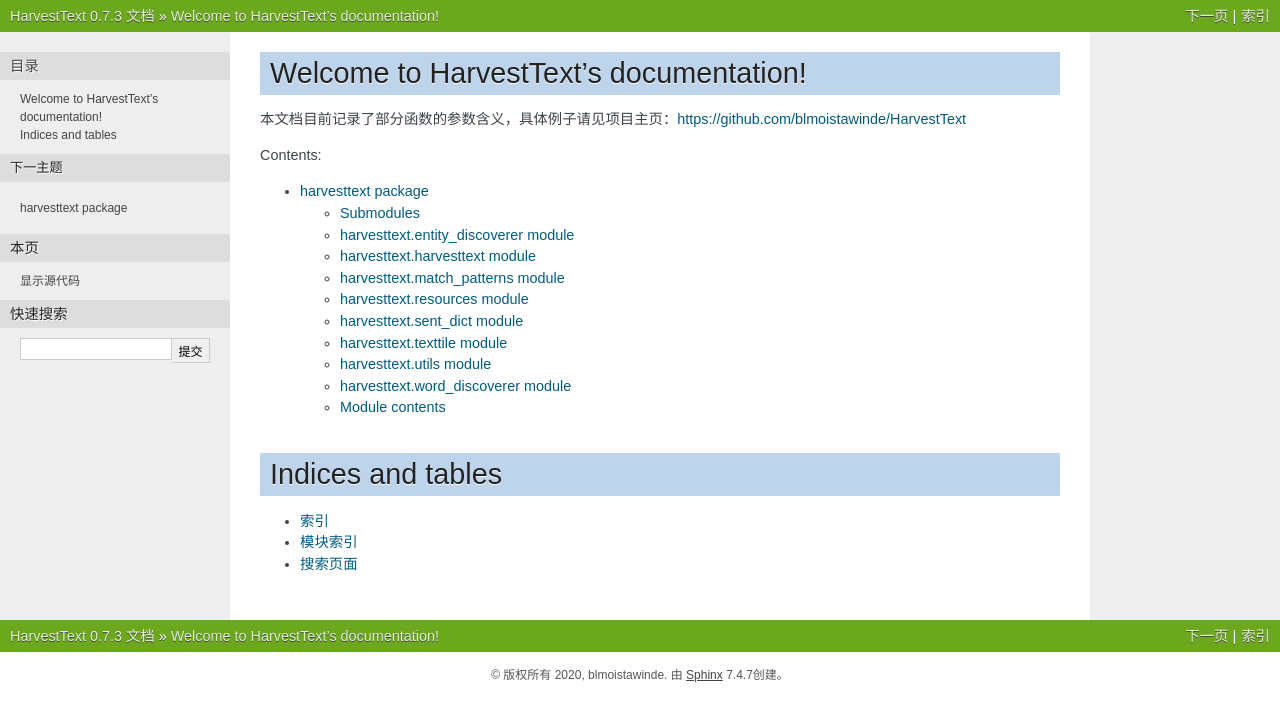
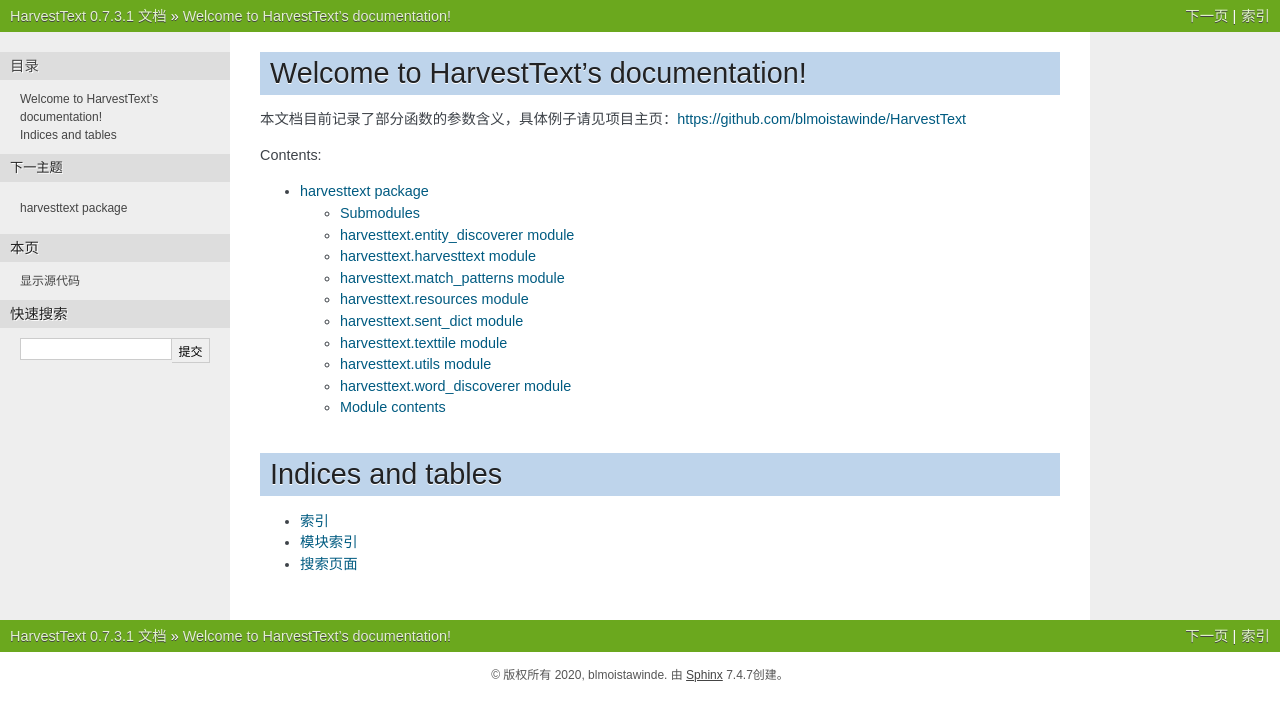
Before and after one commit to blmoistawinde/HarvestText, a Sphinx documentation site: the page built from docs/index.rst, in a window 1280 px wide. Shown: the top 721 px of the page. Built offline with Sphinx 7.4.7, drawn with Linux system fonts in a browser that asks for light colours.

Commit message:
update version number for publishing

```diff
--- a/docs/conf.py
+++ b/docs/conf.py
@@ -22,7 +22,7 @@
 author = 'blmoistawinde'
 
 # The full version, including alpha/beta/rc tags
-release = '0.7.3'
+release = '0.7.3.1'
 
 github_doc_root = 'https://github.com/blmoistawinde/HarvestText/tree/master/doc'
 
--- a/setup.py
+++ b/setup.py
@@ -7,7 +7,7 @@
     name='harvesttext',
     author="blmoistawinde",
     author_email="1840962220@qq.com",
-    version = "0.7.3",
+    version="0.7.3.1",
     license='MIT',
     keywords='NLP, tokenizing, entity linking, sentiment analysis, text cleaning',
     url='https://github.com/blmoistawinde/HarvestText',
```
